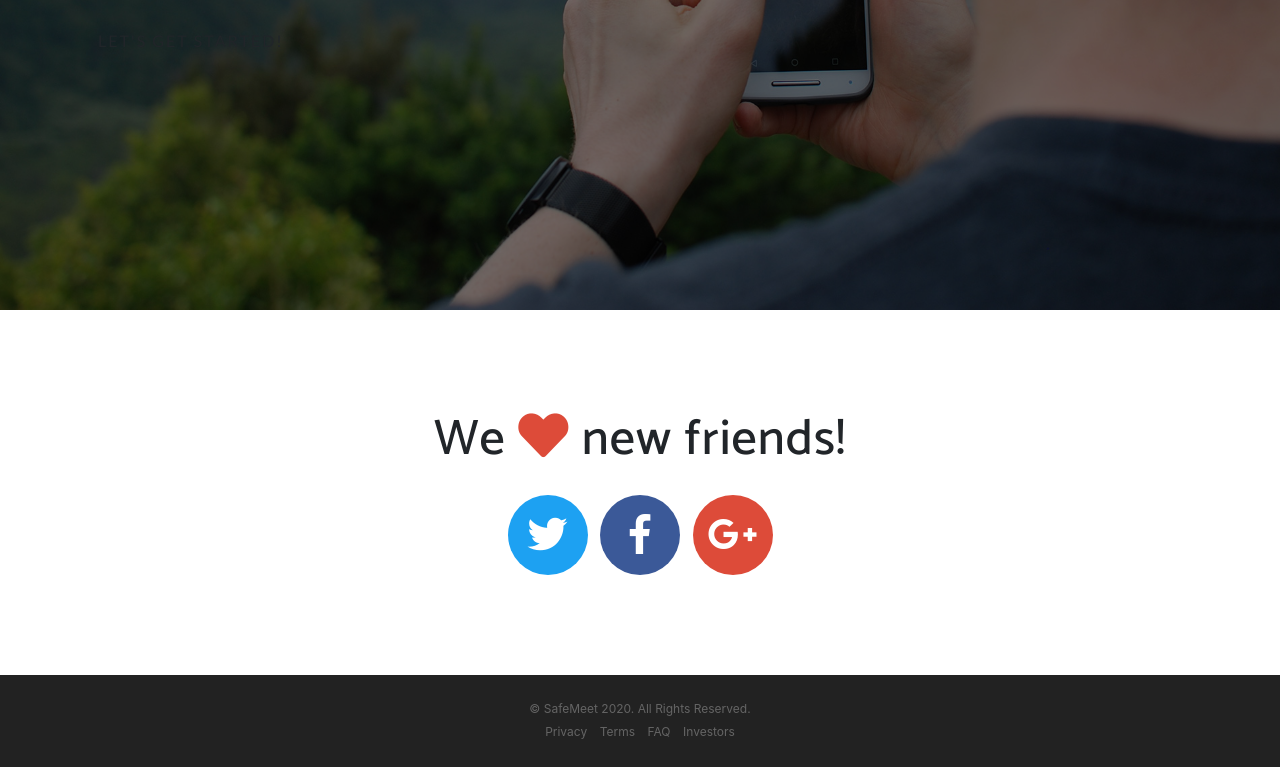
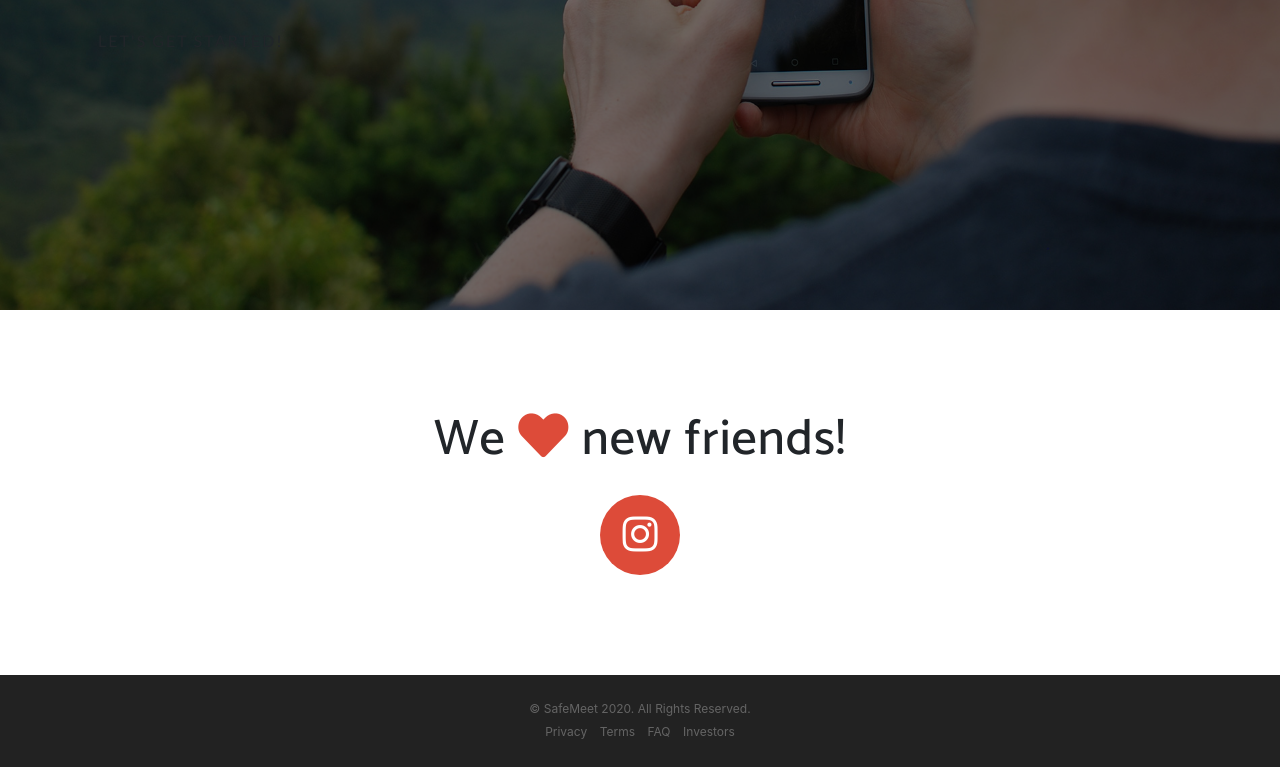
Before and after one commit to a2sandoval/Safe-Meet-Site, a website with bundled scripts: page index.html in a window 1280 px wide. Shown: the part 2901-3668 px from the top of the page. Built offline with nearby package versions, Linux system fonts and the light colour scheme; a web font is replaced by a local one.

Commit message:
updated instagram link

```diff
--- a/index.html
+++ b/index.html
@@ -190,7 +190,7 @@
         <i class="fas fa-heart"></i>
         new friends!</h2>
       <ul class="list-inline list-social">
-        <li class="list-inline-item social-twitter">
+        <!-- <li class="list-inline-item social-twitter">
           <a href="#">
             <i class="fab fa-twitter"></i>
           </a>
@@ -199,10 +199,10 @@
           <a href="#">
             <i class="fab fa-facebook-f"></i>
           </a>
-        </li>
+        </li> -->
         <li class="list-inline-item social-google-plus">
-          <a href="#">
-            <i class="fab fa-google-plus-g"></i>
+          <a href="https://www.instagram.com/safemeet/">
+            <i class="fab fa-instagram"></i>
           </a>
         </li>
       </ul>
```
